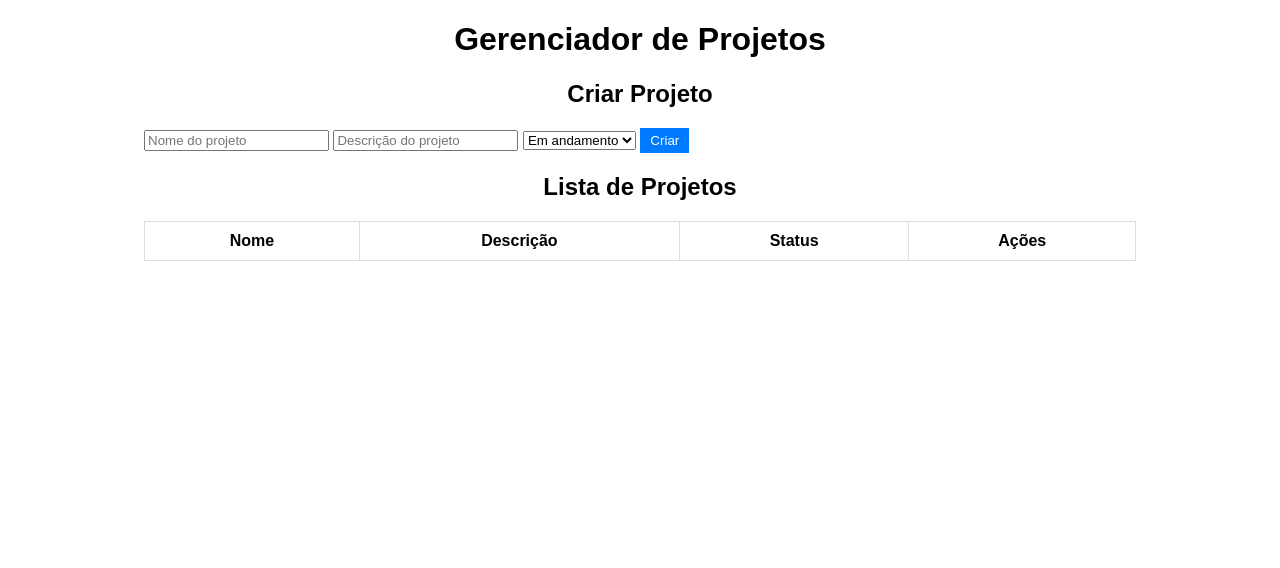
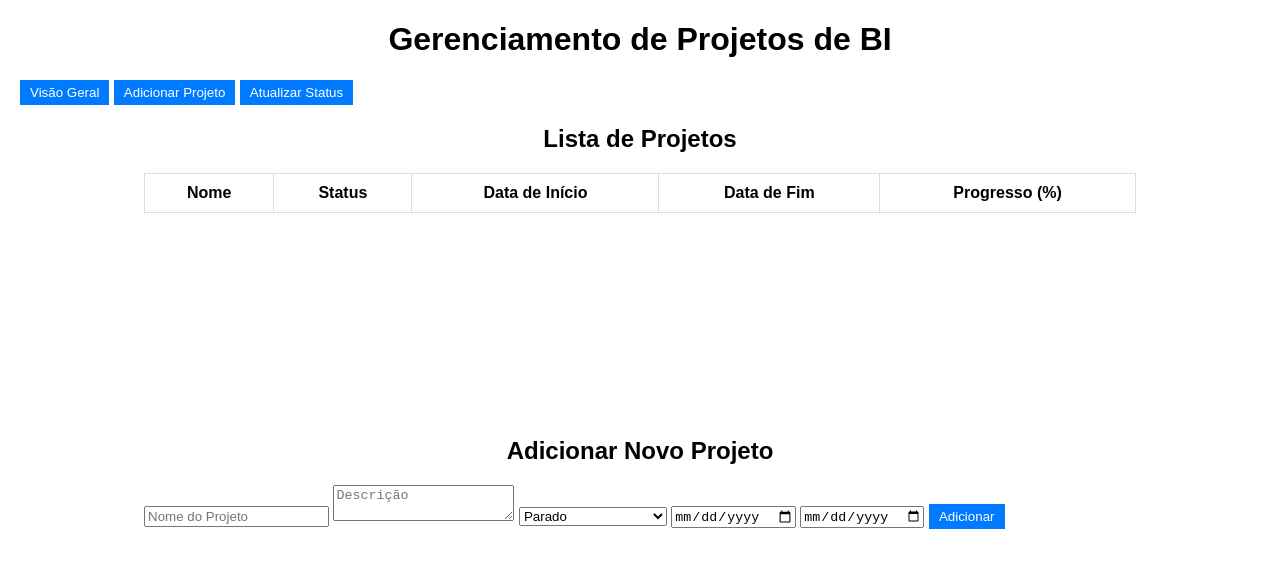
Before and after one commit to lucashebarros/relatorio_bi, a plain HTML site: page frontend/index.html in a window 1280 px wide. Drawn offline with nearby package versions, Linux system fonts and the light colour scheme; no server answers.

Commit message:
Update index.html

```diff
--- a/frontend/index.html
+++ b/frontend/index.html
@@ -3,41 +3,58 @@
 <head>
   <meta charset="UTF-8">
   <meta name="viewport" content="width=device-width, initial-scale=1.0">
-  <title>Gerenciador de Projetos</title>
+  <title>Gerenciamento de Projetos de BI</title>
   <link rel="stylesheet" href="styles.css">
+  <script src="https://cdn.jsdelivr.net/npm/chart.js"></script> <!-- Para gráficos -->
 </head>
 <body>
-  <h1>Gerenciador de Projetos</h1>
+  <header class="header">
+    <h1>Gerenciamento de Projetos de BI</h1>
+    <nav>
+      <button onclick="showSection('overview')">Visão Geral</button>
+      <button onclick="showSection('add-project')">Adicionar Projeto</button>
+      <button onclick="showSection('update-status')">Atualizar Status</button>
+    </nav>
+  </header>
 
-  <section id="form-section">
-    <h2>Criar Projeto</h2>
-    <form id="create-form">
-      <input type="text" id="nome" placeholder="Nome do projeto" required>
-      <input type="text" id="descricao" placeholder="Descrição do projeto" required>
-      <select id="status" required>
-        <option value="Em andamento">Em andamento</option>
-        <option value="Concluído">Concluído</option>
-      </select>
-      <button type="submit">Criar</button>
-    </form>
-  </section>
-
-  <section id="projects-section">
+  <main>
+    <!-- Visão Geral -->
+    <section id="overview" class="section">
       <h2>Lista de Projetos</h2>
       <table>
         <thead>
           <tr>
             <th>Nome</th>
-          <th>Descrição</th>
             <th>Status</th>
-          <th>Ações</th>
+            <th>Data de Início</th>
+            <th>Data de Fim</th>
+            <th>Progresso (%)</th>
           </tr>
         </thead>
         <tbody id="projects-table">
-        <!-- Projetos serão inseridos aqui -->
+          <!-- Dados inseridos dinamicamente -->
         </tbody>
       </table>
+      <canvas id="progress-chart" width="400" height="200"></canvas>
     </section>
+
+    <!-- Adicionar Projeto -->
+    <section id="add-project" class="section hidden">
+      <h2>Adicionar Novo Projeto</h2>
+      <form id="create-form">
+        <input type="text" id="nome" placeholder="Nome do Projeto" required>
+        <textarea id="descricao" placeholder="Descrição" required></textarea>
+        <select id="status" required>
+          <option value="Parado">Parado</option>
+          <option value="Em Desenvolvimento">Em Desenvolvimento</option>
+          <option value="Concluído">Concluído</option>
+        </select>
+        <input type="date" id="data-inicio" required>
+        <input type="date" id="data-fim" required>
+        <button type="submit">Adicionar</button>
+      </form>
+    </section>
+  </main>
 
   <script src="scripts.js"></script>
 </body>
```
Lines whose indentation alone changed are shown as unchanged.
